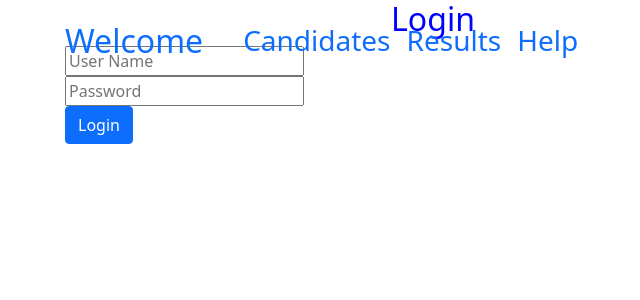
After one commit to ellyjohnmwangi/OnlineVotingSystem, a Django app: template templates/candidates/login.html in a window 1280 px wide. The commit adds this page. Shown: the top 300 px of the page, without its empty margins (17-657 px from the left). Run offline with Django 3.2, Linux system fonts and the light colour scheme; the template is opened without the code that fills it, so the values that code supplies are empty; parts of the project's set-up code (start-up, migrations or seed data) failed here and were passed over.

Commit message:
Login view url added

```diff
--- a/Candidates/urls.py
+++ b/Candidates/urls.py
@@ -3,4 +3,5 @@ from .views import *
 
 urlpatterns = [
     path('', IndexView.as_view(), name="index"),
+    path('login/', UserLoginView.as_view(),name="login"),
     ]
--- a/templates/base.html
+++ b/templates/base.html
@@ -3,40 +3,34 @@
 <html lang="en" dir="ltr">
   <head>
     <meta charset="utf-8">
-    <link rel="stylesheet" href="{% static 'master.css' %}">
-    <link rel="stylesheet" href="{% static 'bootstrap-4.4.1-dist/css/bootstrap.css'%}">
-    <link rel="stylesheet" href="{% static 'bootstrap-4.4.1-dist/js/bootstrap.js' %}">
+      <link href>
+    <link href="https://cdn.jsdelivr.net/npm/bootstrap@5.0.0-beta2/dist/css/bootstrap.min.css" rel="stylesheet" integrity="sha384-BmbxuPwQa2lc/FVzBcNJ7UAyJxM6wuqIj61tLrc4wSX0szH/Ev+nYRRuWlolflfl" crossorigin="anonymous">
+    <link rel="stylesheet" href="{% static "master.css"%}" >
+
+
+
+
+<!--      <link rel="stylesheet" type="text/css" href="{% static '/app/style.css' %}">-->
+    <script src="https://cdn.jsdelivr.net/npm/bootstrap@5.0.0-beta2/dist/js/bootstrap.bundle.min.js" integrity="sha384-b5kHyXgcpbZJO/tY9Ul7kGkf1S0CWuKcCD38l8YkeH8z8QjE0GmW1gYU5S9FOnJ0" crossorigin="anonymous"></script>
     <title>Edemocracy</title>
   </head>
   <body id="page-top">
-    <nav class="navbar navbar-expand-lg navbar-light fixed-top py-3" id="mainNav">
+    <nav class="navbar navbar-expand-lg fixed-top py-3" id="mainNav">
         <div class="container">
-            <a class="navbar-brand js-scroll-trigger" href="#page-top">Welcome</a>
+            <a class="navbar-brand js-scroll-trigger" href="#page-top"><h2>Welcome</h2></a>
             <button class="navbar-toggler navbar-toggler-right" type="button" data-toggle="collapse" data-target="#navbarResponsive" aria-controls="navbarResponsive" aria-expanded="false" aria-label="Toggle navigation"><span class="navbar-toggler-icon"></span></button>
             <div class="collapse navbar-collapse" id="navbarResponsive">
                 <ul class="navbar-nav ml-auto my-2 my-lg-0">
-                    <li class="nav-item"><a class="nav-link js-scroll-trigger" href="#about">About</a></li>
-                    <li class="nav-item"><a class="nav-link js-scroll-trigger" href="#services">Candidates</a></li>
-                    <li class="nav-item"><a class="nav-link js-scroll-trigger" href="#portfolio">Results</a></li>
-                    <li class="nav-item"><a class="nav-link js-scroll-trigger" href="#contact">Help</a></li>
+                    <li class="nav-item"><a class="nav-link js-scroll-trigger" href="#about"></a></li>
+                    <li class="nav-item"><a class="nav-link js-scroll-trigger" href="#services"><h3>Candidates</h3></a></li>
+                    <li class="nav-item"><a class="nav-link js-scroll-trigger" href="#portfolio"><h3>Results</h3></a></li>
+                    <li class="nav-item"><a class="nav-link js-scroll-trigger" href="#contact"><h3>Help</h3></a></li>
                 </ul>
             </div>
         </div>
     </nav>
+      {% block content %}
 
-    <!-- About-->
-    <section class="page-section bg-primary" id="about">
-        <div class="container">
-            <div class="row justify-content-center">
-                <div class="col-lg-8 text-center">
-                    <h2 class="text-white mt-0">We've got what you need!</h2>
-                    <hr class="divider light my-4" />
-                    <p class="text-white-50 mb-4">Start Bootstrap has everything you need to get your new website up and running in no time! Choose one of our open source, free to download, and easy to use themes! No strings attached!</p>
-                    <a class="btn btn-light btn-xl js-scroll-trigger" href="#services"><h5>How to Vote</h5></a>
-                    <!-- add url to redirect to how to vote page-->
-                </div>
-            </div>
-        </div>
-    </section>
+    {% endblock %}
   </body>
 </html>
--- a/templates/index.html
+++ b/templates/candidates/index.html
@@ -1,5 +1,5 @@
-{% extends "voting_app/base.html"%}
-{% block body_block%}
+{% extends "base.html"%}
+{% block content%}
      <!-- Masthead-->
     <header class="masthead">
         <div class="container h-100">
--- /dev/null
+++ b/templates/candidates/login.html
@@ -0,0 +1,48 @@
+{% extends "base.html"%}
+{% block content%}
+<section class="blog_area p_120">
+            <div class="container">
+                <div class="row">
+                    <div class="col-lg-8">
+                        {% if not user.is_authenticated %}
+                        <h2 style="text-align:center;color:blue">Login</h2>
+                        <div class="blog_left_sidebar">
+                            <form method="post">
+
+                                {% csrf_token %}
+                                {% if form.errors %}
+                                <div id="errors">
+                                    <div class="inner">
+                                        <p style="color:red">Please correct the errors below</p>
+                                        <ul>
+                                            {% for field in form %}
+                                            {% if field.errors %}
+                                            <li>{{ form.label }} : {{ field.errors|striptags }}</li>
+                                            {% endif %}
+                                            {% endfor %}
+                                        </ul>
+                                    </div>
+                                </div>
+                                {% endif %}
+
+
+                                <div class="mt-10">
+										<input type="text" name="username" placeholder="User Name" onfocus="this.placeholder = ''" onblur="this.placeholder = 'User Name'" required="" class="single-input">
+									</div>
+
+                                <div class="mt-10">
+										<input type="password" name="password" placeholder="Password" onfocus="this.placeholder = ''" onblur="this.placeholder = 'Password'" required="" class="single-input">
+									</div>
+
+                                <input class="btn btn-primary" type="submit" value="Login">
+                            </form>
+
+                        </div>
+                        {% else %}
+                        <h2 style="color:red">You already Logged in!</h2>
+                        {% endif %}
+
+                    </div>
+                </div>
+            </div>
+{% endblock %}
```
